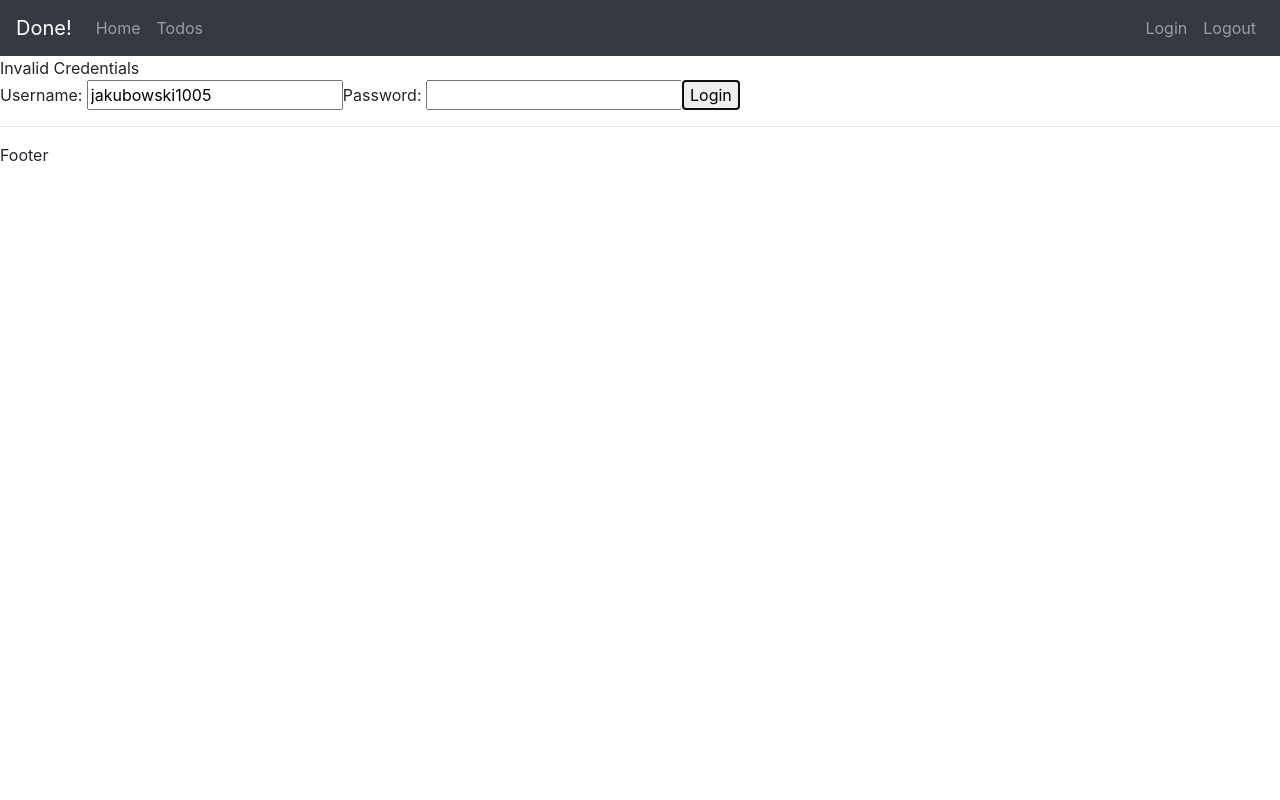
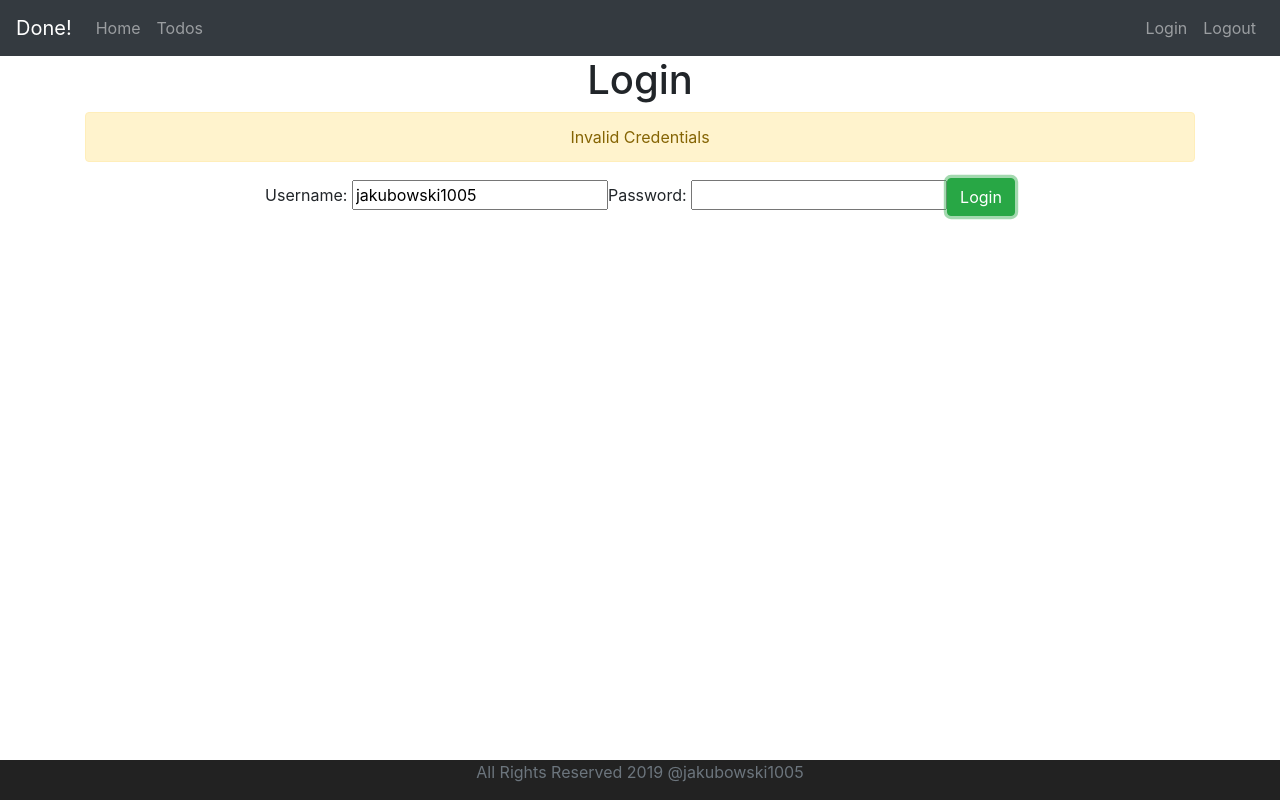
Before and after one commit to jakubowski1005/todo, a React (Create React App) app: page / in a window 1280 px wide. Both pictures are taken after a click on the button "Login". Built offline with nearby package versions, Linux system fonts and the light colour scheme.

Commit message:
Keep styling

```diff
--- a/src/App.css
+++ b/src/App.css
@@ -1,3 +1,16 @@
+h1 {
+    text-align: center;
+}
+
+div {
+    text-align: center;
+}
+
+.container {
+    display: inline-block;
+    text-align: center;
+}
+
 .footer {
     position: absolute;
     bottom: 0;
--- a/src/components/todo/FooterComponent.js
+++ b/src/components/todo/FooterComponent.js
@@ -3,9 +3,9 @@
 export class FooterComponent extends Component {
     render() {
         return (
-            <div>
-                <hr/>Footer
-            </div>
+            <footer className="footer">
+                <span className="text-muted">All Rights Reserved 2019 @jakubowski1005</span>
+            </footer>
         )
     }
 }
--- a/src/components/todo/ListTodosComponent.js
+++ b/src/components/todo/ListTodosComponent.js
@@ -16,7 +16,8 @@
         return (
             <div>
                 <h1>List Todos</h1>
-                <table>
+                <div className="container">
+                    <table className="table">
                         <thead>
                             <tr>
                                 <th>id</th>
@@ -37,6 +38,7 @@
                         </tbody>
                     </table>
                 </div>
+            </div>
         )
     }
 }
--- a/src/components/todo/LoginComponent.js
+++ b/src/components/todo/LoginComponent.js
@@ -56,13 +56,16 @@
     render() {
         return (
             <div>
-                {/* <ShowInvalidCredentials hasLoginFailed={this.state.hasLoginFailed} /> */}
-                {this.state.hasLoginFailed && <div>Invalid Credentials</div>}
-                {/* <ShowLoginSuccessful showSuccessMessage={this.state.showSuccessMessage} /> */}
-                {this.state.showSuccessMessage && <div>Login Successful</div>}
-               Username: <input type="text" name="username" value={this.state.username} onChange={this.handleChange} />
-               Password: <input type="password" name="password" value={this.state.password} onChange={this.handleChange} />
-               <button onClick={this.loginClicked}>Login</button>
+                <h1>Login</h1>
+                <div className="container">
+                    {/* <ShowInvalidCredentials hasLoginFailed={this.state.hasLoginFailed} /> */}
+                    {this.state.hasLoginFailed && <div className="alert alert-warning">Invalid Credentials</div>}
+                    {/* <ShowLoginSuccessful showSuccessMessage={this.state.showSuccessMessage} /> */}
+                    {this.state.showSuccessMessage && <div>Login Successful</div>}
+                Username: <input type="text" name="username" value={this.state.username} onChange={this.handleChange} />
+                Password: <input type="password" name="password" value={this.state.password} onChange={this.handleChange} />
+                <button className="btn btn-success" onClick={this.loginClicked}>Login</button>
+               </div>
             </div>
         )
     }
--- a/src/components/todo/WelcomeComponent.js
+++ b/src/components/todo/WelcomeComponent.js
@@ -4,9 +4,12 @@
 class WelcomeComponent extends Component {
     render() {
         return (
-            <div>
+            <>
+                <h1>Welcome!</h1>
+                <div className="container">
                 Welcome {this.props.match.params.name} to todo app! You can manage your todos <Link to="/todos">here</Link>.
-            </div>
+                </div>
+            </>
         )
     }
 }
```
Lines whose indentation alone changed are shown as unchanged.
